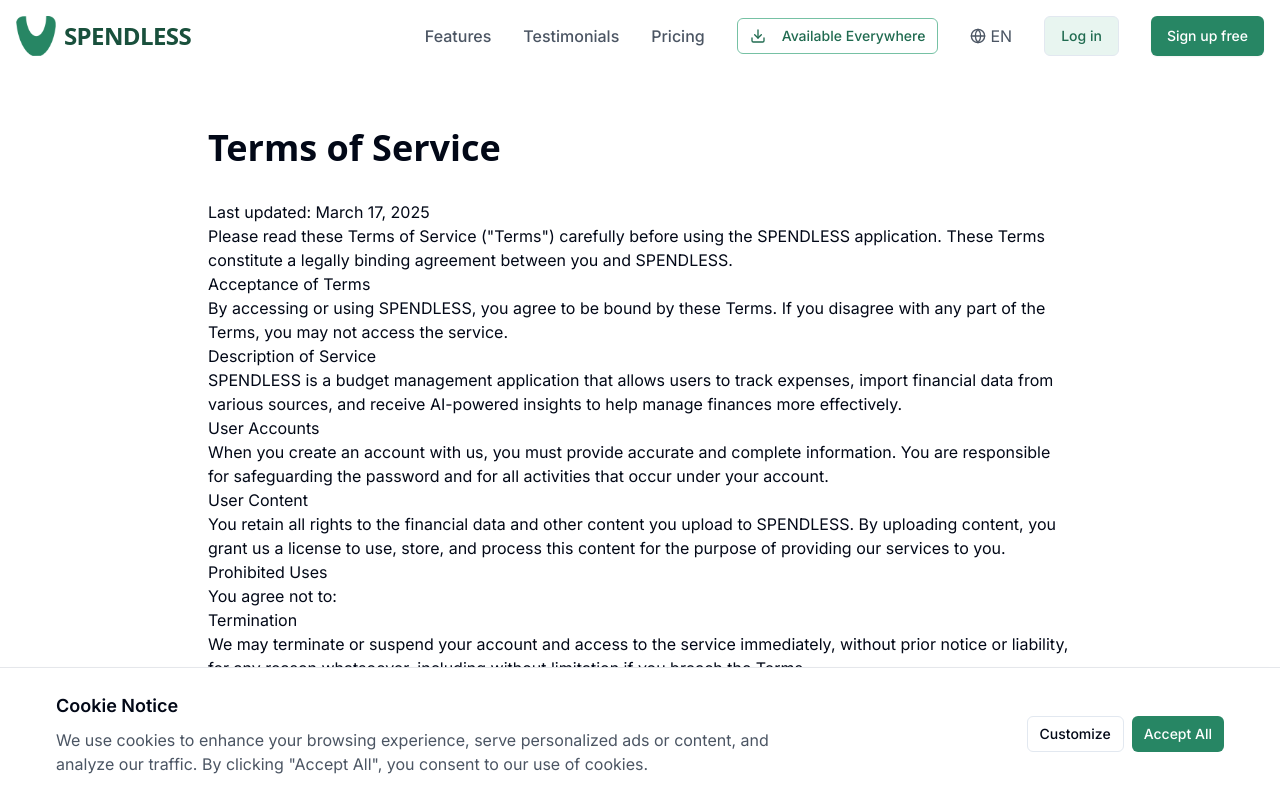
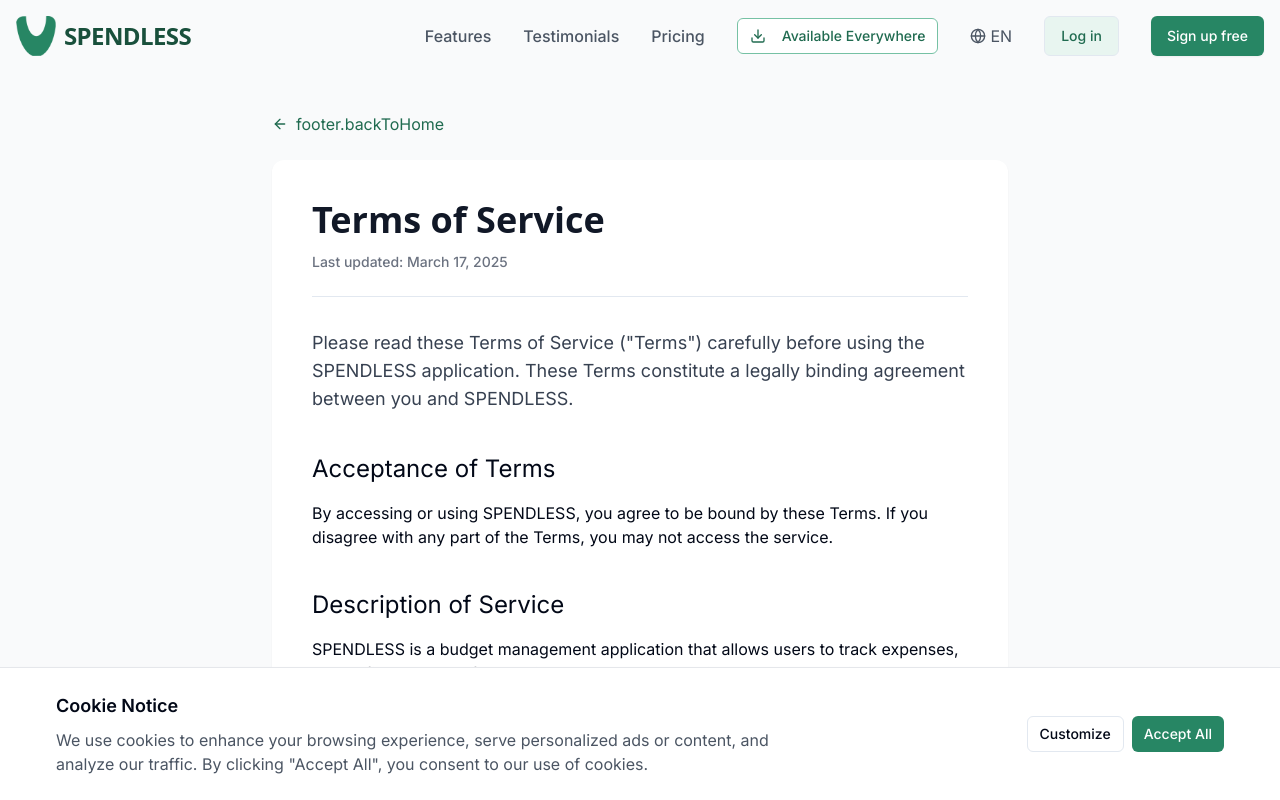
Before and after one commit to JozefiakBJ/spendless, a React (Vite) app: page /terms in a window 1280 px wide. Shown: the top 800 px of the page. Built offline with nearby package versions, Linux system fonts and the light colour scheme; a web font is replaced by a local one.

Commit message:
Improve Terms of Service UX/UI
Improves the user experience and user interface of the Terms of Service page.

```diff
--- a/src/pages/TermsOfService.tsx
+++ b/src/pages/TermsOfService.tsx
@@ -4,6 +4,9 @@ import { Helmet } from 'react-helmet-async';
 import Navbar from '@/components/navbar';
 import Footer from '@/components/Footer';
 import { useI18n } from '@/i18n/I18nContext';
+import { Separator } from '@/components/ui/separator';
+import { ArrowLeft } from 'lucide-react';
+import { Link } from 'react-router-dom';
 
 const TermsOfService = () => {
   const { t } = useI18n();
@@ -16,6 +19,12 @@ const TermsOfService = () => {
   const prohibitedItems = t('terms.prohibitedItems');
   const prohibitedItemsList = Array.isArray(prohibitedItems) ? prohibitedItems : [];
 
+  const formattedDate = new Date().toLocaleDateString('en-US', {
+    year: 'numeric',
+    month: 'long',
+    day: 'numeric'
+  });
+
   return (
     <>
       <Helmet>
@@ -26,71 +35,80 @@ const TermsOfService = () => {
         />
       </Helmet>
 
-      <div className="min-h-screen w-full overflow-x-hidden">
+      <div className="min-h-screen w-full overflow-x-hidden bg-gray-50">
         <Navbar />
 
-        <main className="pt-32 pb-20">
-          <div className="container mx-auto px-4 max-w-4xl">
-            <h1 className="text-3xl md:text-4xl font-display font-bold mb-8">{t('terms.title')}</h1>
+        <main className="pt-28 pb-20">
+          <div className="container mx-auto px-4 max-w-3xl">
+            <Link to="/" className="inline-flex items-center text-primary-600 hover:text-primary-700 mb-6 group transition-colors">
+              <ArrowLeft size={16} className="mr-2 group-hover:-translate-x-1 transition-transform" />
+              {t('footer.backToHome')}
+            </Link>
 
-            <div className="prose prose-lg max-w-none">
-              <p className="lead">
-                {t('terms.lastUpdated')} {new Date().toLocaleDateString('en-US', { year: 'numeric', month: 'long', day: 'numeric' })}
+            <div className="bg-white rounded-xl shadow-sm p-8 md:p-10">
+              <h1 className="text-3xl md:text-4xl font-display font-bold mb-3 text-gray-900">{t('terms.title')}</h1>
+
+              <p className="text-gray-500 text-sm font-medium mb-6">
+                {t('terms.lastUpdated')} {formattedDate}
               </p>
 
-              <p>
+              <Separator className="mb-8" />
+
+              <div className="prose prose-lg max-w-none prose-headings:font-display prose-headings:font-semibold prose-headings:text-gray-800 prose-p:text-gray-600 prose-p:leading-relaxed">
+                <p className="text-lg text-gray-700">
                   {t('terms.intro')}
                 </p>
 
-              <h2>{t('terms.acceptanceTitle')}</h2>
+                <h2 className="text-2xl mt-10 mb-4">{t('terms.acceptanceTitle')}</h2>
                 <p>
                   {t('terms.acceptanceText')}
                 </p>
 
-              <h2>{t('terms.serviceTitle')}</h2>
+                <h2 className="text-2xl mt-10 mb-4">{t('terms.serviceTitle')}</h2>
                 <p>
                   {t('terms.serviceText')}
                 </p>
 
-              <h2>{t('terms.accountsTitle')}</h2>
+                <h2 className="text-2xl mt-10 mb-4">{t('terms.accountsTitle')}</h2>
                 <p>
                   {t('terms.accountsText')}
                 </p>
 
-              <h2>{t('terms.contentTitle')}</h2>
+                <h2 className="text-2xl mt-10 mb-4">{t('terms.contentTitle')}</h2>
                 <p>
                   {t('terms.contentText')}
                 </p>
 
-              <h2>{t('terms.prohibitedTitle')}</h2>
+                <h2 className="text-2xl mt-10 mb-4">{t('terms.prohibitedTitle')}</h2>
                 <p>
                   {t('terms.prohibitedText')}
                 </p>
-              <ul>
+                <ul className="bg-gray-50 p-5 rounded-lg border border-gray-100 my-4">
                   {prohibitedItemsList.map((item, index) => (
-                  <li key={index}>{item}</li>
+                    <li key={index} className="mb-2 last:mb-0">{item}</li>
                   ))}
                 </ul>
 
-              <h2>{t('terms.terminationTitle')}</h2>
+                <h2 className="text-2xl mt-10 mb-4">{t('terms.terminationTitle')}</h2>
                 <p>
                   {t('terms.terminationText')}
                 </p>
 
-              <h2>{t('terms.liabilityTitle')}</h2>
+                <h2 className="text-2xl mt-10 mb-4">{t('terms.liabilityTitle')}</h2>
                 <p>
                   {t('terms.liabilityText')}
                 </p>
 
-              <h2>{t('terms.changesTitle')}</h2>
+                <h2 className="text-2xl mt-10 mb-4">{t('terms.changesTitle')}</h2>
                 <p>
                   {t('terms.changesText')}
                 </p>
 
-              <h2>{t('terms.contactTitle')}</h2>
+                <h2 className="text-2xl mt-10 mb-4">{t('terms.contactTitle')}</h2>
                 <p>
                   {t('terms.contactText')}
                 </p>
+              </div>
             </div>
           </div>
         </main>
```
Lines whose indentation alone changed are shown as unchanged.
